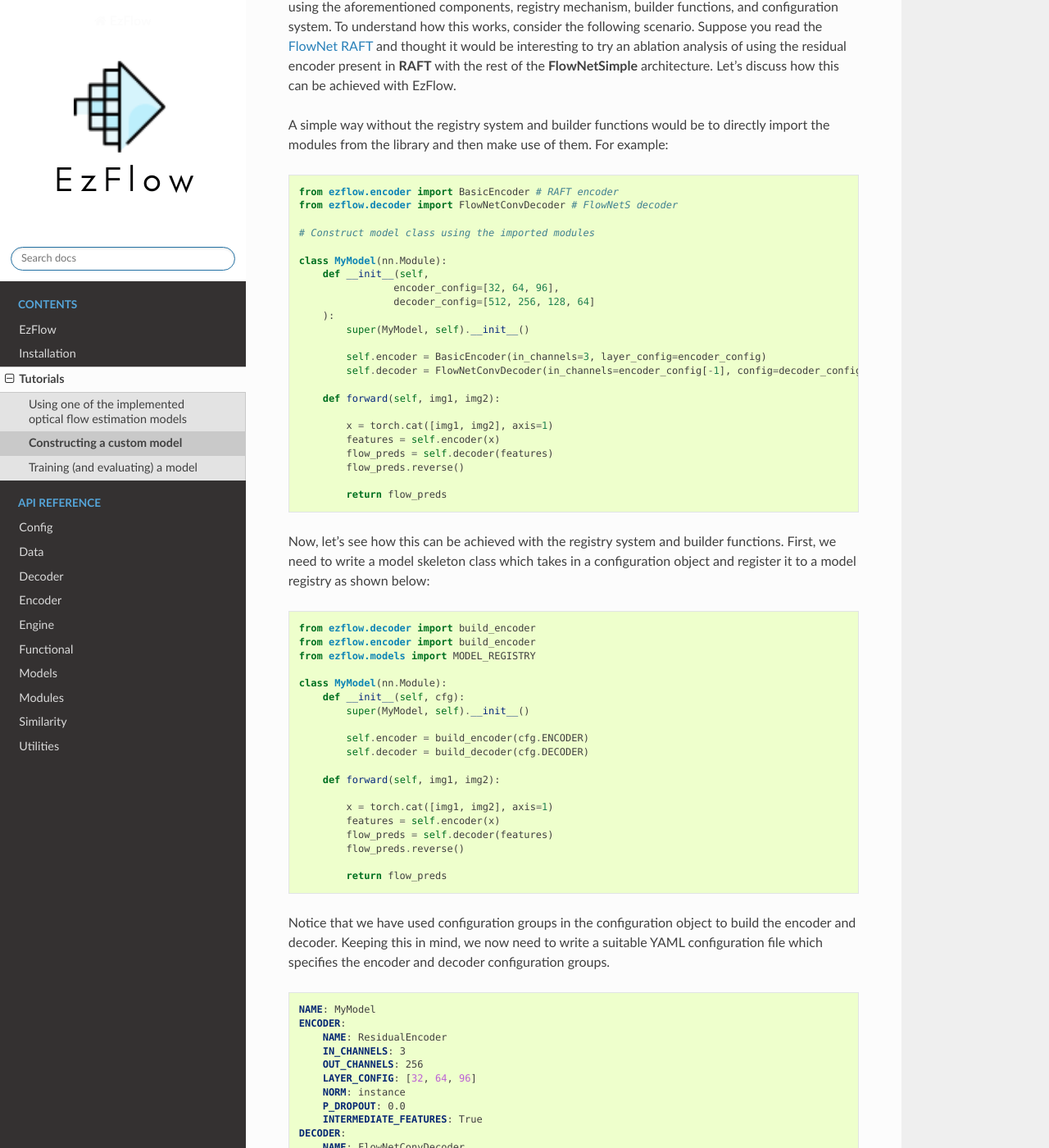
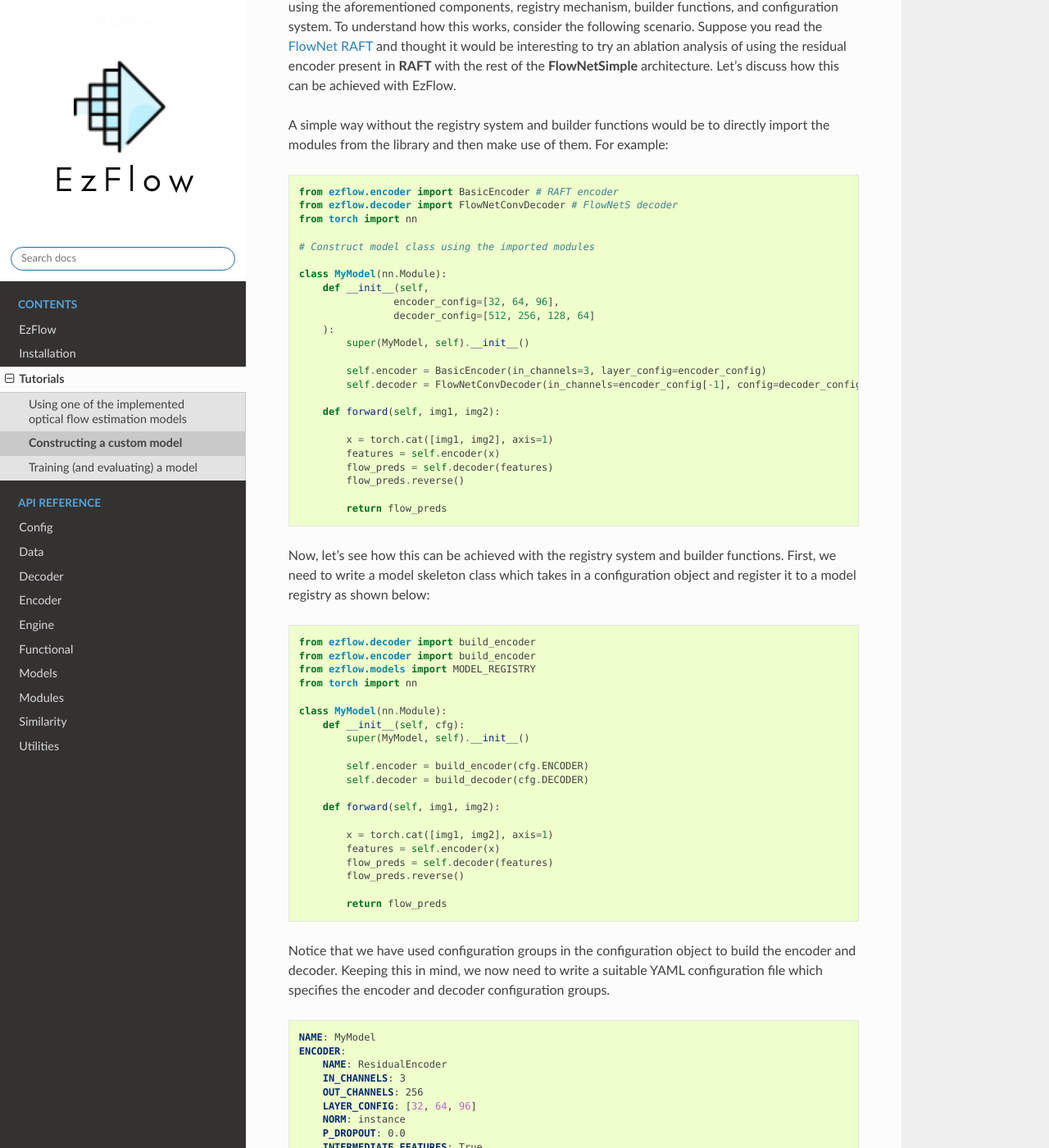
Before and after one commit to neu-vi/ezflow, a Sphinx documentation site: the page built from docs/tutorials/constructing.rst, in a window 1280 px wide and 1400 px high, scrolled down 1074 px. Shown: the whole window at 82% size. Built offline with Sphinx 7.4.7 and the Read the Docs theme 2.0.0, drawn with Linux system fonts in a browser that asks for light colours.

Commit message:
Modified tutorial

```diff
--- a/docs/tutorials/constructing.rst
+++ b/docs/tutorials/constructing.rst
@@ -54,6 +54,7 @@ use of them. For example:
 
     from ezflow.encoder import BasicEncoder # RAFT encoder
     from ezflow.decoder import FlowNetConvDecoder # FlowNetS decoder
+    from torch import nn
 
     # Construct model class using the imported modules
 
@@ -84,6 +85,7 @@ class which takes in a configuration object and register it to a model registry
     from ezflow.decoder import build_encoder
     from ezflow.encoder import build_encoder
     from ezflow.models import MODEL_REGISTRY
+    from torch import nn
 
     class MyModel(nn.Module):
         def __init__(self, cfg):
@@ -153,6 +155,7 @@ You need to perform the following steps to register it to the encoder registry a
 
     from ezflow.config import configurable
     from ezflow.encoder import ENCODER_REGISTRY
+    from torch import nn
 
     @ENCODER_REGISTRY.register()
     class MyEncoder(nn.Module):
```
